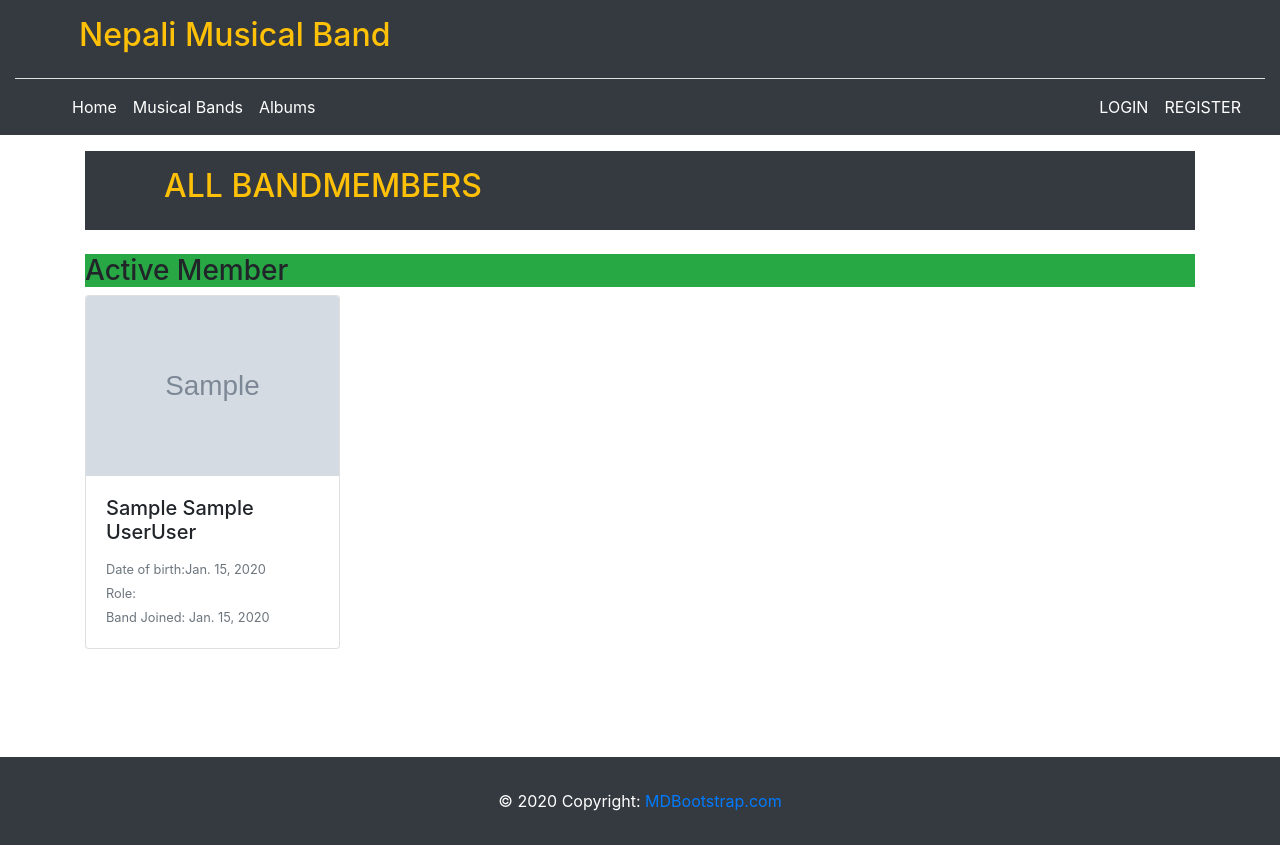
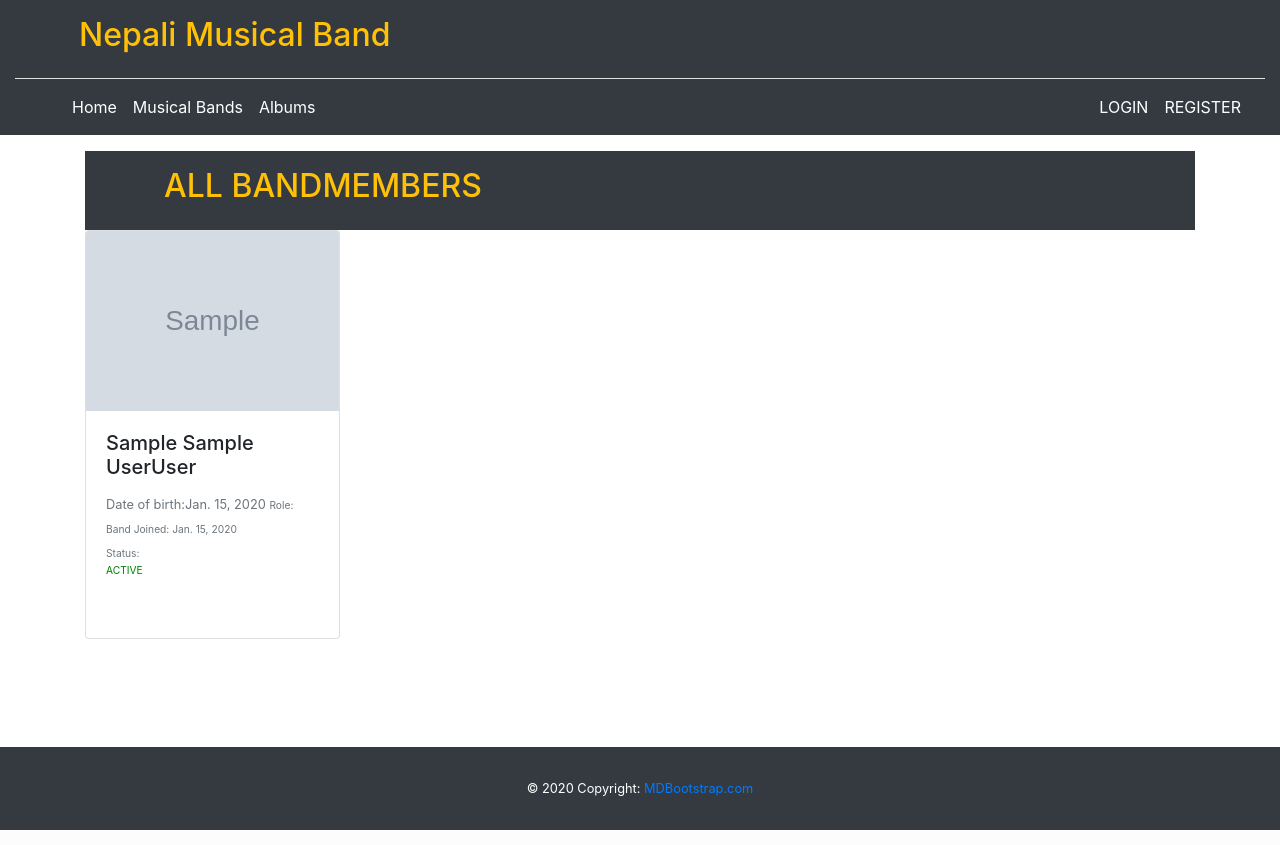
Before and after one commit to krazzanrk/Musical-Bands, a Django app: template bands/templates/all_bandmember.html in a window 1280 px wide. Run offline with Django 3.2, Linux system fonts and the light colour scheme; the template is opened without the code that fills it: values that come from a table or form of the project are taken from there, others are empty; tables that the repository leaves empty hold one stand-in row (values such as "Sample post"); grey boxes marked "Sample" are stand-in pictures; some libraries are stand-ins or nearby versions.

Commit message:
some changes

```diff
--- a/bands/templates/all_bandmember.html
+++ b/bands/templates/all_bandmember.html
@@ -10,11 +10,10 @@
             </div>
 
 
+            <div class="row">
                 {% for bm in all_member %}
-                {% if bm.status == True %}
-                    <h3 class="mt-4 bg-success">Active Member</h3>
-                    <div class="row">
                     <div class="col-xs-11 col-sm-5 col-md-3 mb-4">
+
                         <div class="card">
                             <img class="card-img-top"
                                  src="{{ bm.profile_pic.url }}" height="180px">
@@ -23,42 +22,24 @@
                                     {{ bm.first_name }} {{ bm.middle_name }}{{ bm.last_name }}</h5>
                                 {% if bm.dob != Null %}
                                     <small class="text-muted">Date of birth:{{ bm.dob }}
+                                    {% else %}
+                                        <small class="text-muted"> Date of birth:Not mentioned</small>
                                     </small><br>{% endif %}
                                 <small class="text-muted">Role:
                                     {% for role in bm.role.all %}{{ role.title }},{% endfor %}</small><br>
-                                    <small class="text-muted">Band Joined: {{ bm.joined_date }}</small>
+                                <small class="text-muted">Band Joined: {{ bm.joined_date }}</small><br>
+                                <small class="text-muted">Status:
+                                    {% if bm.status == True %}<p style="color: green">ACTIVE</p>{% else %}<p style="color: red">INACTIVE</p>{% endif %}
+                                </small><br>
 
                             </div>
                         </div>
 
-                        </div>
 
                     </div>
-                {% else %}
-                    <h3 class="mt-4 bg-danger">Inactive Member</h3>
-                    <div class="row">
-                     <div class="col-xs-11 col-sm-5 col-md-3 mb-4">
-                            <div class="card">
-                                <img class="card-img-top"
-                                     src="{{ bm.profile_pic.url }}" height="180px">
-                                <div class="card-body">
-                                    <h5 class="card-title">
-                                        {{ bm.first_name }} {{ bm.middle_name }}{{ bm.last_name }}</h5>
-                                    {% if bm.dob != Null %}
-                                        <small class="text-muted">Date of birth:{{ bm.dob }}
-                                        </small><br>{% endif %}
-                                    <small class="text-muted">Role:
-                                        {% for role in bm.role.all %}{{ role.title }},{% endfor %}</small><br>
-                                    <small class="text-muted">Band Joined: {{ bm.joined_date }}</small>
+                {% endfor %}
 
             </div>
-                            </div>
-
-                        </div>
-
-                    </div>
-                {% endif %}
-            {% endfor %}
 
 
         </div>
```
Also changed, not shown: bands/new_views.py (+3 -34 lines), bands/templates/album_detail.html (+13 -13 lines), bands/templates/band_detail.html (+14 -4 lines), bands/views.py (+21 -0 lines), requirements.txt (added, +17 -0 lines), README.md (added). Lines whose indentation alone changed are shown as unchanged.
